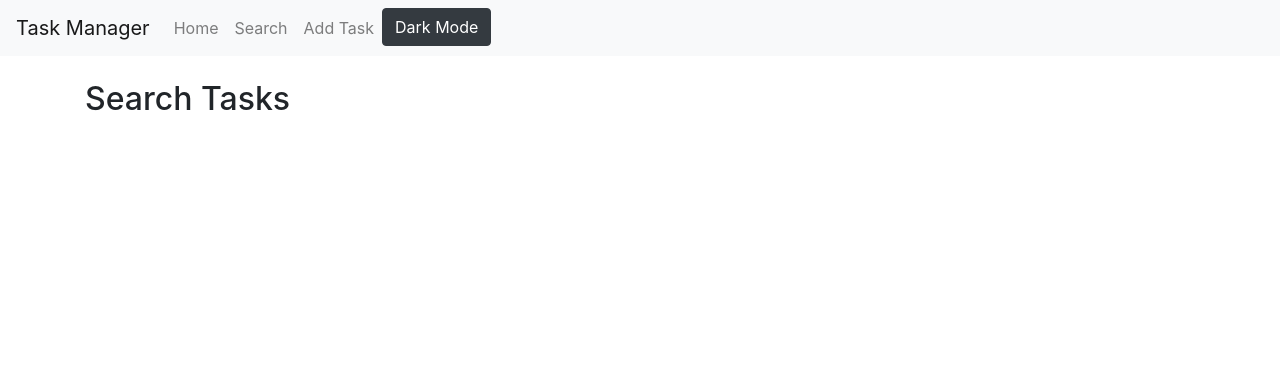
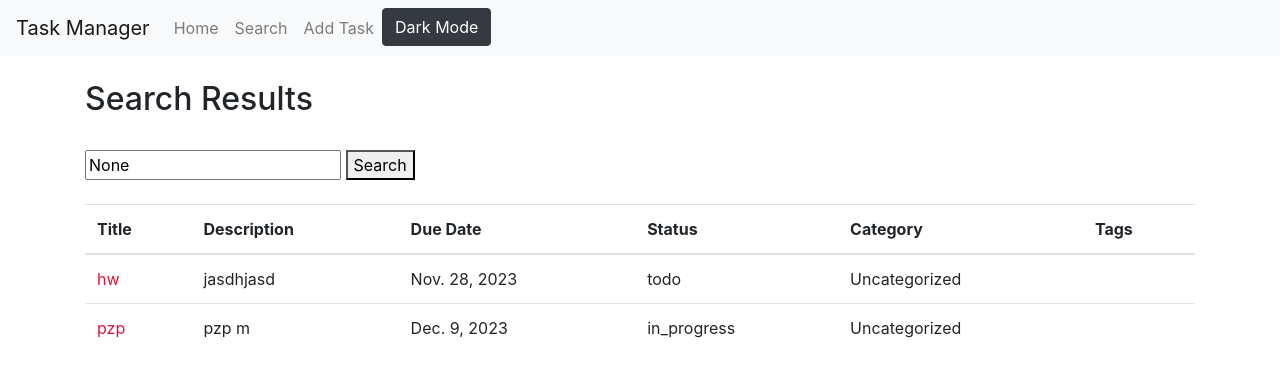
Before and after one commit to shayanpzp/Task_Management, a Django app: page /search/ in a window 1280 px wide. Shown: the top 377 px of the page. Run offline with Django 4.2, Linux system fonts and the light colour scheme; data comes from the database, SQL or seed files in the repository; data that the repository does not hold is empty; some libraries are stand-ins or nearby versions.

Commit message:
chore : completing search section

```diff
--- a/Src/Src/urls.py
+++ b/Src/Src/urls.py
@@ -16,7 +16,7 @@
 """
 from django.contrib import admin
 from django.urls import path
-from core.views import all_tasks, search_tasks, view_task, add_task, delete_task
+from core.views import all_tasks, search_tasks, view_task, add_task, search_tasks, delete_task
 
 urlpatterns = [
     path('admin/', admin.site.urls),
@@ -25,4 +25,5 @@
     path('task/<int:task_id>/', view_task, name='view_task'),
     path('add_task/', add_task, name='add_task'),
     path('delete_task/<int:task_id>/', delete_task, name='delete_task'),
+    path('search_tasks/', search_tasks, name='search_tasks'),
 ]
--- a/Src/core/views.py
+++ b/Src/core/views.py
@@ -1,15 +1,24 @@
 from django.shortcuts import render, get_object_or_404, redirect
 from core.models import Category, Tag, Task
 from .models import Task
+from django.db.models import Q
 from .forms import TaskForm
 
 def all_tasks(request):
     tasks = Task.objects.all()
     return render(request, 'all_tasks.html', {'tasks': tasks})
 
+
 def search_tasks(request):
+    query = request.GET.get('q')
 
-    return render(request, 'search_tasks.html')
+    if query:
+        tasks = Task.objects.filter(Q(title__icontains=query) | Q(tags__name__icontains=query))
+    else:
+        tasks = Task.objects.all()
+
+    return render(request, 'search_tasks.html', {'tasks': tasks, 'query': query})
+
 
 def view_task(request, task_id):
     task = Task.objects.get(pk=task_id)
--- a/Src/templates/search_tasks.html
+++ b/Src/templates/search_tasks.html
@@ -3,6 +3,45 @@
 {% block title %}Search Tasks{% endblock %}
 
 {% block content %}
-  <h2>Search Tasks</h2>
+<h2>Search Results</h2>
+<br>
+<form method="get" action="{% url 'search_tasks' %}">
+    <input type="text" name="q" value="{{ query }}" placeholder="Search by title or tag">
+    <button type="submit">Search</button>
+</form>
+<br>
 
+  <table class="table">
+    <thead>
+      <tr>
+        <th>Title</th>
+        <th>Description</th>
+        <th>Due Date</th>
+        <th>Status</th>
+        <th>Category</th>
+        <th>Tags</th>
+      </tr>
+    </thead>
+    <tbody>
+      {% for task in tasks %}
+        <tr>
+          <td><a  href="{% url 'view_task' task.id %}">{{ task.title }}</a></td>
+          <td>{{ task.description }}</td>
+          <td>{{ task.due_date }}</td>
+          <td>{{ task.status }}</td>
+          <td>{{ task.category.name }}</td>
+          <td>
+            {% for tag in task.tags.all %}
+              {{ tag.name }}{% if not forloop.last %}, {% endif %}
+            {% endfor %}
+          </td>
+        </tr>
+
+      {% empty %}
+                <tr>
+                    <td colspan="5"><h1 style="color: red;">No tasks found!</h1></td>
+                </tr>
+      {% endfor %}
+    </tbody>
+  </table>
 {% endblock %}
```
